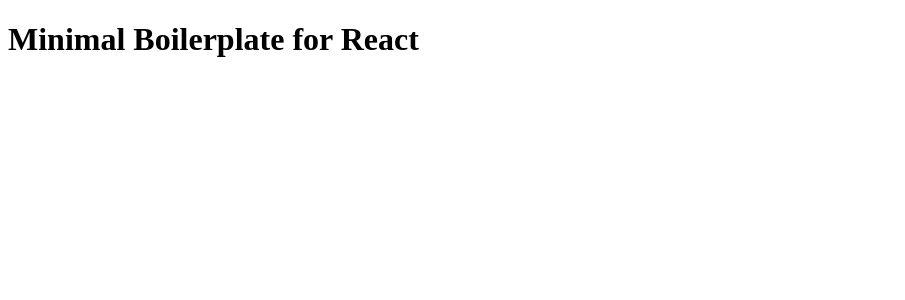
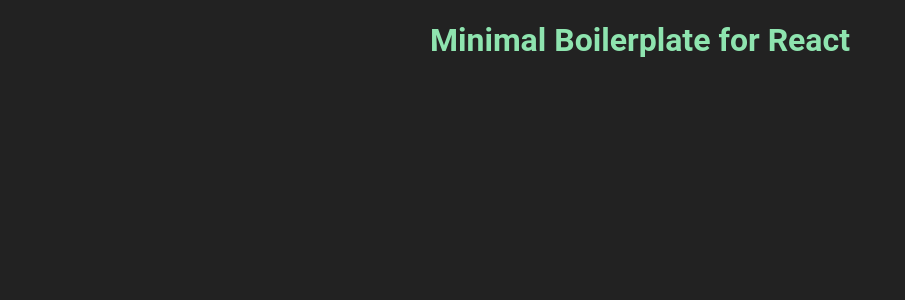
Before and after one commit to aledileo17/minimal-react-boilerplate, a React app: page / in a window 1280 px wide. Shown: the top 300 px of the page, without its empty margins (0-905 px from the left). Built offline with nearby package versions, Linux system fonts and the light colour scheme; the HTML template or start-up script is replaced by a standard one.

Commit message:
Added Sass support

```diff
--- a/package.json
+++ b/package.json
@@ -19,10 +19,13 @@
   "homepage": "https://github.com/aledileo17/minimal-react-boilerplate#readme",
   "devDependencies": {
     "@babel/core": "7.1.2",
+    "@babel/plugin-proposal-class-properties": "^7.1.0",
     "@babel/preset-env": "7.1.0",
     "@babel/preset-react": "7.0.0",
     "babel-loader": "8.0.4",
     "css-loader": "1.0.0",
+    "file-loader": "^2.0.0",
+    "html-webpack-plugin": "^3.2.0",
     "node-sass": "4.9.3",
     "react-hot-loader": "4.3.11",
     "sass-loader": "7.1.0",
--- a/src/App.js
+++ b/src/App.js
@@ -1,5 +1,5 @@
 import React, { Component, Fragment } from "react";
-import "index.scss";
+import "./index.scss";
 
 class App extends Component {
   render() {
--- a/src/index.scss
+++ b/src/index.scss
@@ -1,6 +1,8 @@
 body {
-  div#root {
-    background-color: #222;
+  background-color: #222;
+  font-family: Roboto, sans-serif;
+  div#app {
     color: #8ee4af;
+    text-align: center;
   }
 }
--- a/webpack.config.js
+++ b/webpack.config.js
@@ -1,4 +1,5 @@
 const webpack = require("webpack");
+const HtmlWebpackPlugin = require("html-webpack-plugin");
 
 module.exports = {
   entry: "./src/index.js",
@@ -8,6 +9,14 @@
         test: /\.(js|jsx)$/,
         exclude: /node_modules/,
         use: ["babel-loader"]
+      },
+      {
+        test: /\.(css|scss)$/,
+        use: ["style-loader", "css-loader", "sass-loader"]
+      },
+      {
+        test: /\.(jpg|jpeg|png|gif|mp3|svg)$/,
+        loaders: ["file-loader"]
       }
     ]
   },
@@ -19,7 +28,12 @@
     publicPath: "/",
     filename: "bundle.js"
   },
-  plugins: [new webpack.HotModuleReplacementPlugin()],
+  plugins: [
+    new webpack.HotModuleReplacementPlugin(),
+    new HtmlWebpackPlugin({
+      template: __dirname + "/dist/index.html"
+    })
+  ],
   devServer: {
     contentBase: "./dist",
     hot: true
```
Also changed, not shown: .babelrc, 2 other files (tests, documents, lock files or other folders).
